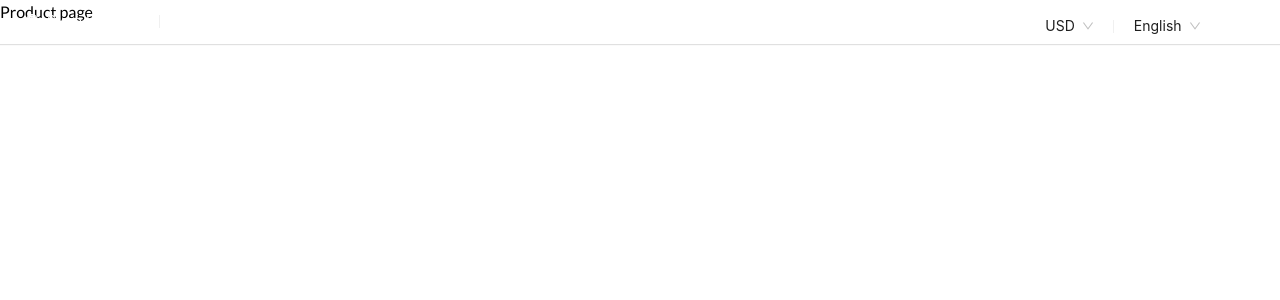
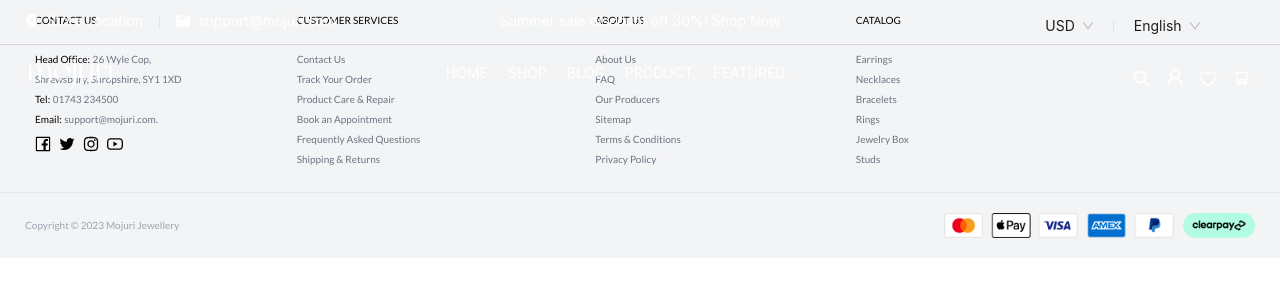
Before and after one commit to maihuong112001/cosmetics-shop, a React (Create React App) app: page /product in a window 1280 px wide. Shown: the top 300 px of the page. Built offline with nearby package versions, Linux system fonts and the light colour scheme.

Commit message:
UI footer

```diff
--- a/src/assets/images/index.js
+++ b/src/assets/images/index.js
@@ -7,6 +7,7 @@ const images = {
     usd:require('@/assets/images/usd.svg'),
     gbp:require('@/assets/images/gbp.svg'),
     eur:require('@/assets/images/eur.svg'),
+    payments:require('@/assets/images/payments/payments.png'),
     home_clean:require('@/assets/images/home-clean.jpg'),
     home_collection:require('@/assets/images/home-collection.jpg'),
     arboard_1:require('@/assets/images/Artboard_1.jpg'),
--- a/src/components/ActionHeader/index.jsx
+++ b/src/components/ActionHeader/index.jsx
@@ -1,6 +1,8 @@
 import { useState } from "react";
 import classNames from "classnames/bind";
 import { Space, Tag } from "antd";
+import { Popover, Transition } from "@headlessui/react";
+import { Fragment } from "react";
 import {
   SearchOutlined,
   UserOutlined,
@@ -26,7 +28,9 @@ export default function ActionHeader() {
           onClick={() => setIsShowSearchModal(true)}
         />
         {isShowSearchModal && (
-          <GlideModal>
+          <GlideModal onClickBG={() => {
+            setIsShowSearchModal(false);
+          }}>
             {/* <GlideModal
             onClickBG={() => {
               setIsShowSearchModal(false);
@@ -85,7 +89,114 @@ export default function ActionHeader() {
       </div>
 
       <div className="flex lg:ml-6">
-        <UserOutlined className={cx("ant-icon")} />
+        {/* <div className="relative mt-1">
+          <Popover.Button>
+            <UserOutlined className={cx("ant-icon")} />
+          </Popover.Button>
+        </div> */}
+        <Popover className="relative">
+          <Popover.Button className="inline-flex items-center gap-x-1 text-sm font-semibold leading-6 text-white-900">
+            <UserOutlined className={cx("ant-icon")} />
+          </Popover.Button>
+
+          <Transition
+            as={Fragment}
+            enter="transition ease-out duration-200"
+            enterFrom="opacity-0 translate-y-1"
+            enterTo="opacity-100 translate-y-0"
+            leave="transition ease-in duration-150"
+            leaveFrom="opacity-100 translate-y-0"
+            leaveTo="opacity-0 translate-y-1"
+          >
+            <Popover.Panel className="absolute mt-5 w-screen -translate-x-1/2">
+              <div className="w-screen max-w-md flex-auto overflow-hidden bg-white text-md shadow-lg">
+                <div className="flex items-center justify-center px-4 py-12 sm:px-6 lg:px-8">
+                  <div className="w-full max-w-md space-y-8">
+                    <div>
+                      <h2 className="mt-6 text-center text-3xl font-bold tracking-tight text-gray-900">
+                        Sign in
+                      </h2>
+                    </div>
+                    <form className="mt-8 space-y-6" action="#" method="POST">
+
+                      <div className="-space-y-px shadow-sm">
+                        <div>
+                          <label htmlFor="email-address" className="sr-only">
+                            Email*
+                          </label>
+                          <input
+                            id="email-address"
+                            name="email"
+                            type="email"
+                            autoComplete="email"
+                            required
+                            className="relative block w-full border-0 py-1.5 px-3 text-gray-900 ring-1 ring-gray-300 placeholder:text-gray-400"
+                            placeholder="Email*"
+                          />
+                        </div>
+                        <div>
+                          <label htmlFor="password" className="sr-only">
+                            Password
+                          </label>
+                          <input
+                            id="password"
+                            name="password"
+                            type="password"
+                            autoComplete="current-password"
+                            required
+                            className="mt-4 relative block w-full border-0 py-1.5 px-3 text-gray-900 ring-1 ring-gray-300 placeholder:text-gray-400"
+                            placeholder="Password*"
+                          />
+                        </div>
+                      </div>
+
+                      <div className="flex items-center justify-between">
+                        <div className="flex items-center">
+                          <input
+                            id="remember-me"
+                            name="remember-me"
+                            type="checkbox"
+                            className="h-4 w-4 rounded border-gray-300 text-indigo-600 focus:ring-indigo-600"
+                          />
+                          <label
+                            htmlFor="remember-me"
+                            className="ml-2 block text-sm text-gray-900"
+                          >
+                            Remember me
+                          </label>
+                        </div>
+
+                        <div className="text-sm">
+                          <a
+                            href="#./"
+                            className="font-medium text-indigo-600 hover:text-indigo-500"
+                          >
+                            Forgot your password?
+                          </a>
+                        </div>
+                      </div>
+
+                      <div>
+                        <button
+                          type="submit"
+                          className="group relative flex w-full justify-center rounded-md bg-indigo-600 px-3 py-2 text-sm font-semibold text-white hover:bg-indigo-500 focus-visible:outline focus-visible:outline-2 focus-visible:outline-offset-2 focus-visible:outline-indigo-600"
+                        >
+                          <span className="absolute inset-y-0 left-0 flex items-center pl-3">
+                            {/* <LockClosedIcon
+                              className="h-5 w-5 text-indigo-500 group-hover:text-indigo-400"
+                              aria-hidden="true"
+                            /> */}
+                          </span>
+                          Sign in
+                        </button>
+                      </div>
+                    </form>
+                  </div>
+                </div>
+              </div>
+            </Popover.Panel>
+          </Transition>
+        </Popover>
       </div>
       <div className="flex lg:ml-6">
         <HeartOutlined className={cx("ant-icon")} />
--- a/src/components/Footer/Footer.module.scss
+++ /dev/null
@@ -1,3 +0,0 @@
-.wrapper {
-    width: 100%;
-}
--- a/src/components/Footer/index.jsx
+++ b/src/components/Footer/index.jsx
@@ -1,14 +1,92 @@
-import classNames from 'classnames/bind';
-import styles from './Footer.module.scss';
+import {
+  FacebookOutlined,
+  TwitterOutlined,
+  InstagramOutlined,
+  YoutubeOutlined,
+} from "@ant-design/icons";
+import { Space } from "antd";
 
-const cx = classNames.bind(styles);
+import images from "@/assets/images";
+function Footer() {
+  return (
+    <footer className="bg-gray-100 w-full mt-10">
+      <div className="w-full mx-auto pb-8 pt-20">
+        <div className="md:flex md:mt-0 md:order-1">
+          <div className="mt-8 md:mt-0 md:ml-6 px-8">
+            <h2 className="text-base">CONTACT US</h2>
+            <br />
+            <p className="text-base flex mb-2">
+              Head Office:{" "}
+              <p className="text-base text-gray-500 ml-1">26 Wyle Cop,</p>{" "}
+            </p>
+            <p className="text-base text-gray-500 mb-2">
+              Shrewsbury, Shropshire, SY1 1XD
+            </p>
+            <p className="text-base flex mb-2">
+              Tel: <p className="text-base text-gray-500 ml-1">01743 234500</p>{" "}
+            </p>
+            <p className="text-base flex mb-2">
+              Email:{" "}
+              <p className="text-base text-gray-500 ml-1">
+                support@mojuri.com.
+              </p>{" "}
+            </p>
+            <Space>
+              <FacebookOutlined />
+              <TwitterOutlined />
+              <InstagramOutlined />
+              <YoutubeOutlined />
+            </Space>
+          </div>
+          <div className="mt-8 md:mt-0 md:ml-6 px-32 ">
+            <h2 className="text-base">CUSTOMER SERVICES</h2>
+            <br />
+            <p className="text-base text-gray-500 mb-2">Contact Us</p>
+            <p className="text-base text-gray-500 mb-2">Track Your Order</p>
+            <p className="text-base text-gray-500 mb-2">
+              Product Care & Repair
+            </p>
+            <p className="text-base text-gray-500 mb-2">Book an Appointment</p>
+            <p className="text-base text-gray-500 mb-2">
+              Frequently Asked Questions
+            </p>
+            <p className="text-base text-gray-500 mb-2">Shipping & Returns</p>
+          </div>
+          <div className="mt-8 md:mt-0 md:ml-6 px-32">
+            <h2 className="text-base">ABOUT US</h2>
+            <br />
+            <p className="text-base text-gray-500 mb-2">About Us</p>
+            <p className="text-base text-gray-500 mb-2">FAQ</p>
+            <p className="text-base text-gray-500 mb-2">Our Producers</p>
+            <p className="text-base text-gray-500 mb-2">Sitemap</p>
+            <p className="text-base text-gray-500 mb-2">Terms & Conditions</p>
+            <p className="text-base text-gray-500 mb-2">Privacy Policy</p>
+          </div>
+          <div className="mt-8 md:mt-0 md:ml-6 px-32">
+            <h2 className="text-base">CATALOG</h2>
+            <br />
+            <p className="text-base text-gray-500 mb-2">Earrings</p>
+            <p className="text-base text-gray-500 mb-2">Necklaces</p>
+            <p className="text-base text-gray-500 mb-2">Bracelets</p>
+            <p className="text-base text-gray-500 mb-2">Rings</p>
+            <p className="text-base text-gray-500 mb-2">Jewelry Box</p>
+            <p className="text-base text-gray-500 mb-2">Studs</p>
+          </div>
+        </div>
 
-function Footer() {
-    return(
-        <footer className={cx('wrapper')}>
-
-        </footer>
-    );
+        <div className="mt-8 border-t border-gray-200 pt-8 md:flex md:items-center md:justify-between">
+          <p className="text-base ml-10 text-gray-400">
+            Copyright © 2023 Mojuri Jewellery
+          </p>
+          <img
+            src={images.payments}
+            alt="payments"
+            className="h-10 mr-10"
+          ></img>
+        </div>
+      </div>
+    </footer>
+  );
 }
 
 export default Footer;
--- a/src/layouts/DefaultLayout/DefaultLayout.module.scss
+++ b/src/layouts/DefaultLayout/DefaultLayout.module.scss
@@ -4,15 +4,13 @@
     align-items: center;
 
 }
-
 .container {
     width: var(--default-layout-width);
     display: flex;
     z-index: 1;
     top: 0;
-    position: absolute;
+    margin-top: -200px;
 }
-
 .content {
     width: 100%;
     flex: 99;
--- a/src/pages/Home/index.jsx
+++ b/src/pages/Home/index.jsx
@@ -80,13 +80,13 @@ function Home() {
     <div className={cx("wrapper")}>
       <Carousel effect="fade">
         <div>
-          <img src={images.slider_1} alt="slider-2" className="w-100"></img>
+          <img src={images.slider_1} alt="slider-2" className="w-full"></img>
         </div>
         <div>
-          <img src={images.slider_2} alt="slider-2" className="w-100"></img>
+          <img src={images.slider_2} alt="slider-2" className="w-full"></img>
         </div>
         <div>
-          <img src={images.slider_3} alt="slider-2" className="w-100"></img>
+          <img src={images.slider_3} alt="slider-2" className="w-full"></img>
         </div>
       </Carousel>
       <Row className={cx("banner")}>
--- a/src/pages/Product/index.jsx
+++ b/src/pages/Product/index.jsx
@@ -1,7 +1,11 @@
 import { productService } from "@/services/product.service";
 
 function Product() {
-  return <h2>Product page</h2>;
+  return(
+    <div className="w-full">
+       <h2>Product page</h2>
+    </div>
+  );
 }
 
 export default Product;
```
Also changed, not shown: src/components/Modal/GlideModal/GlideModal.jsx (+22 -23 lines), src/assets/images/payments/payments.png (added).
